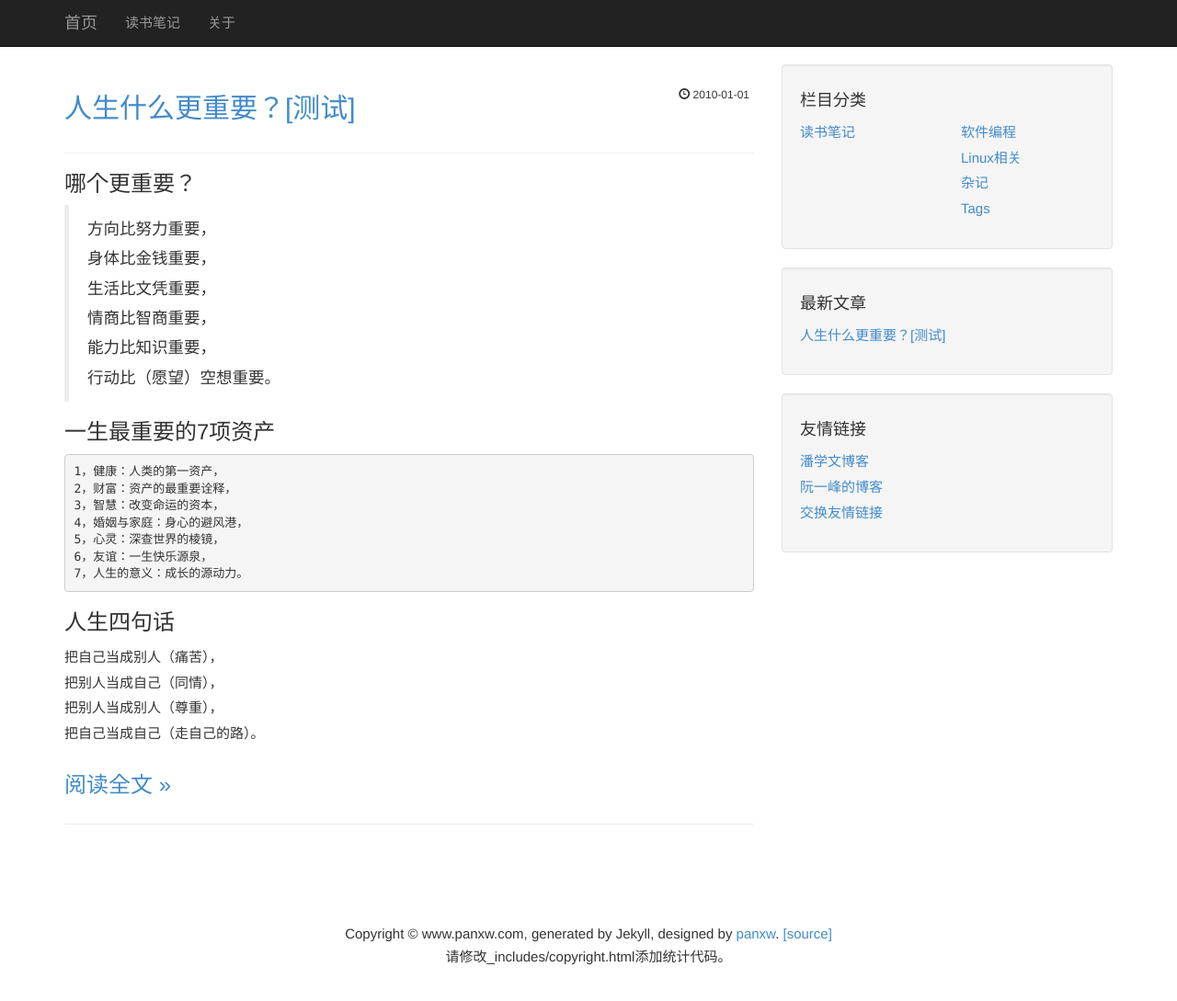
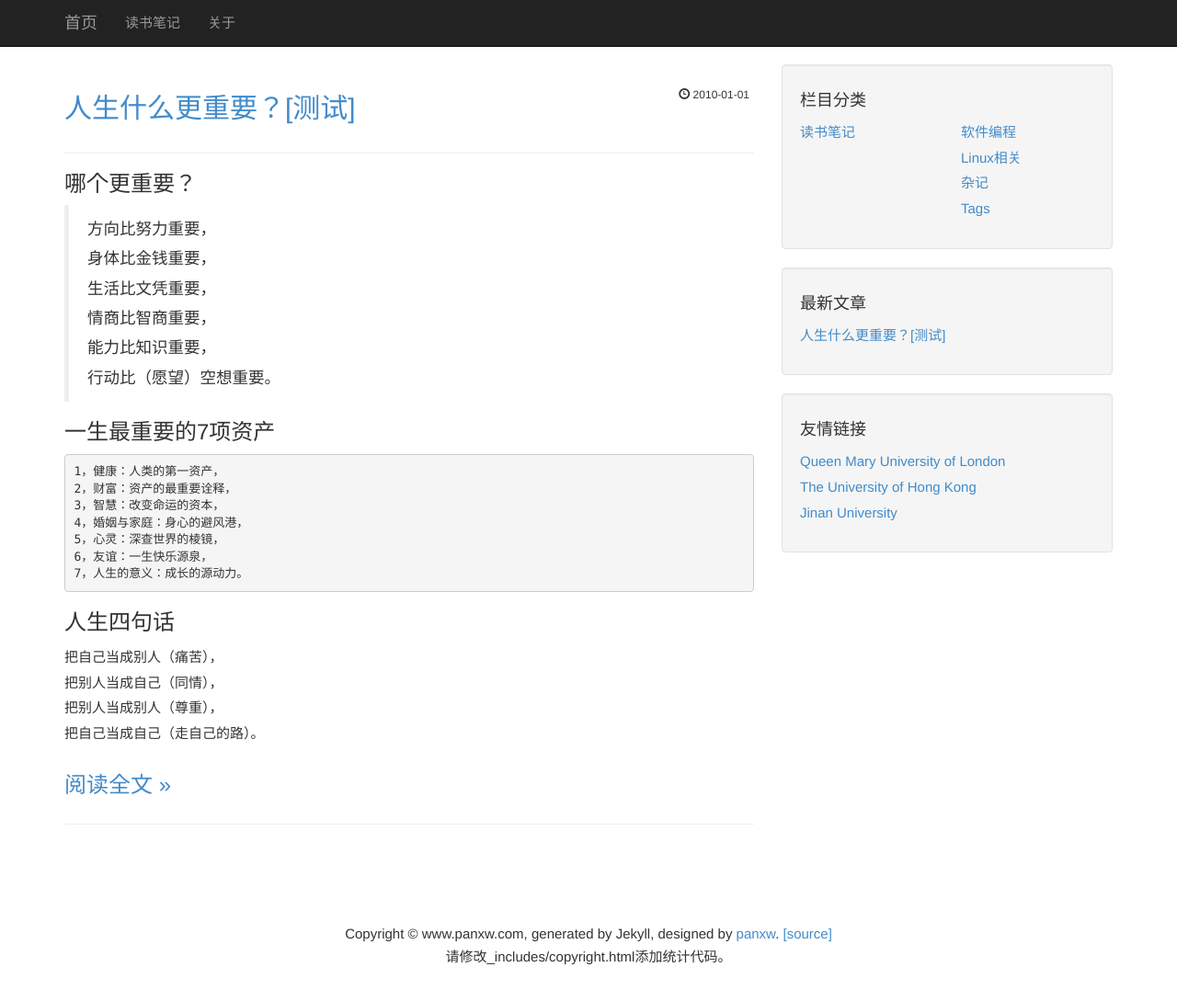
Before and after one commit to july0905/haoyuanzhang1990.github.io, a Jekyll site: the page built from index.html, in a window 1280 px wide and 1101 px high. Shown: the top 1089 px of the window at 92% size. Built offline with Jekyll 4.4.1, drawn with Linux system fonts in a browser that asks for light colours; the list of posts is cut into pages by our own code.

Commit message:
Update friend_links.html

```diff
--- a/_includes/friend_links.html
+++ b/_includes/friend_links.html
@@ -1,17 +1,17 @@
             <ul class="list-unstyled">
               <li>
-                <a href="http://www.panxw.com"><!-- 请保留友情链接，please remain as friend link-->
-                  潘学文博客
+                <a href="http://www.qmul.ac.uk/" target="_blank">
+                  Queen Mary University of London
                 </a>
               </li>
               <li>
-                <a href="http://www.ruanyifeng.com/blog/" target="_blank">
-                  阮一峰的博客
+                <a href="http://www.hku.hk/" target="_blank">
+                  The University of Hong Kong
                 </a>
               </li>
               <li>
-                <a href="/links.html">
-                  交换友情链接
+                <a href="https://www.jnu.edu.cn/" target="_blank">
+                  Jinan University
                 </a>
               </li>
             </ul>
```
